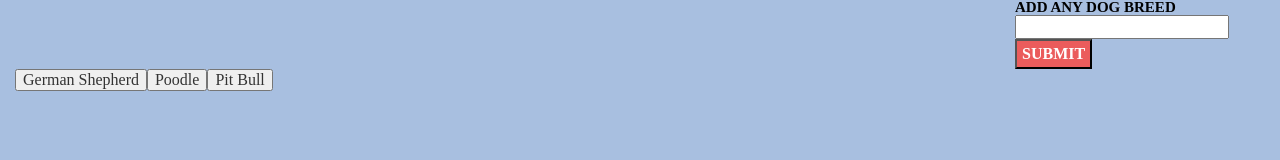
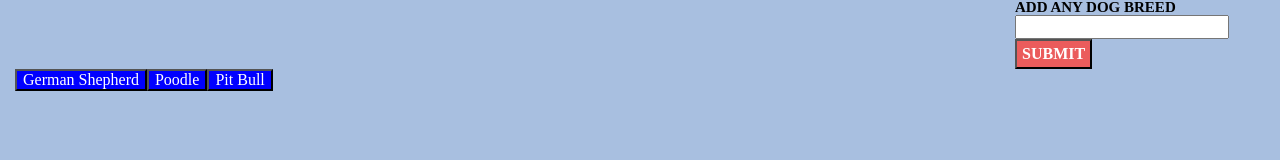
Before and after one commit to terrymn99/GiphyAPI, a plain HTML site: page index.html in a window 1280 px wide. Both pictures are taken after a click on the button "German Shepherd". Shown: the top 160 px of the page. Drawn offline with nearby package versions, Linux system fonts and the light colour scheme; no server answers.

Commit message:
Button clicks access data array

```diff
--- a/assets/css/style.css
+++ b/assets/css/style.css
@@ -20,3 +20,8 @@ h1 {
     padding: 5px;
     font-weight: bold;
 }
+
+.searchArea  {
+    background-color: blue;
+    color: white;
+}
--- a/assets/javascript/app.js
+++ b/assets/javascript/app.js
@@ -1,19 +1,33 @@
-//$(document).ready(function () {
-    $(function ()  {
-        loadButtons ("gifItems", "createButtons", ".buttonGroup");
+$(document).ready(function () {
+    $(function () {
+        loadButtons("arrayItems", "searchArea", ".buttonGroup");
     })
     //Set items array
-    var gifItems = ["German Shepherd", "Poodle", "Pit Bull"];
+    var arrayItems = ["German Shepherd", "Poodle", "Pit Bull"];
     //Create buttons
-    function loadButtons (array, classToAdd, areaToAdd) {
+    function loadButtons(array, classToAdd, areaToAdd) {
         $(areaToAdd).empty(); //Clear out input box
         //Loop through array
-        for (var i = 0; i < gifItems.length; i++) {
+        for (var i = 0; i < arrayItems.length; i++) {
             var a = $("<button>"); //Creating button to define
             a.addClass(classToAdd); //Adding a class to button
-            a.attr("data-type", gifItems[i]); //Adding data type equal to array items
-            a.text(gifItems[i]); //Adding text that will display gif item
-            $(areaToAdd).append (a);  //END LOADBUTTONS FUNCTION
-
+            a.attr("data-type", arrayItems[i]); //Adding data type equal to array items
+            a.text(arrayItems[i]); //Adding text that will display gif item
+            $(areaToAdd).append(a);  //appends new button to buttons area
         }
     }
+
+    //Create listener event. Execute function when search button is clicked
+    $(document).on("click", ".searchArea", function () {
+        var type = $(this).data("type");
+        //queries Giphy API
+        var queryURL = "https://api.giphy.com/v1/gifs/search?q=" + type + "&api_key=Ph9byLn7rOUYW4AlIB1aSKFuaG1k9nIX&limit=10";
+        $.ajax({
+            url: queryURL,
+            method: "GET"
+        }).then(function (response) {
+            console.log(response);
+        })
+    })
+
+})
--- a/index.html
+++ b/index.html
@@ -17,11 +17,11 @@
     <div class="container">
         <form class="input-form">
             <h1>ADD ANY DOG BREED</h1>
-            <input type ="text" name ="addAnimal"><br>
+            <input type ="text" id ="inputDogBreed"><br>
             <input type = "submit" value ="SUBMIT" id = "submitButton">
         </form>
         <div class = "buttonGroup"></div>
-        <div class = "createButtons"></div>
+        <div class = "searchArea"></div>
     </div>
 
 </body>
```
